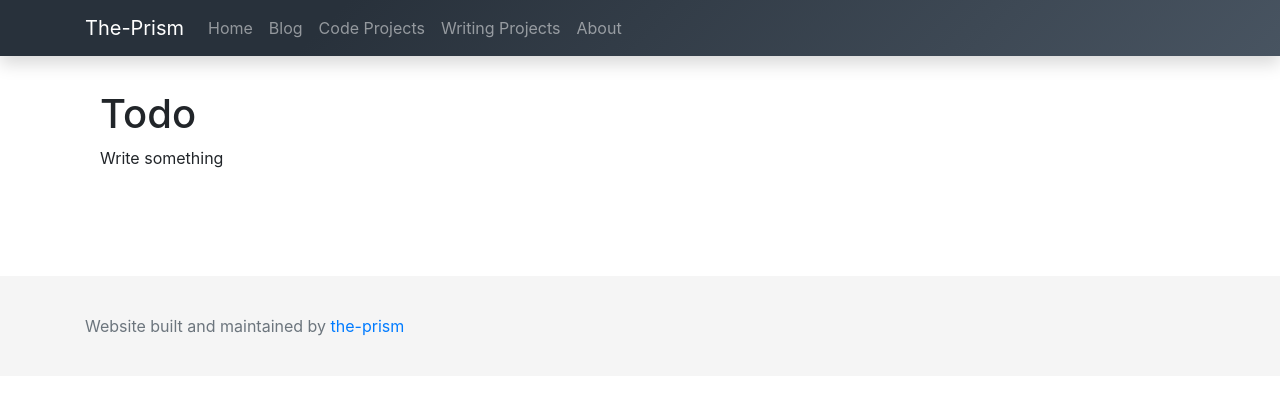
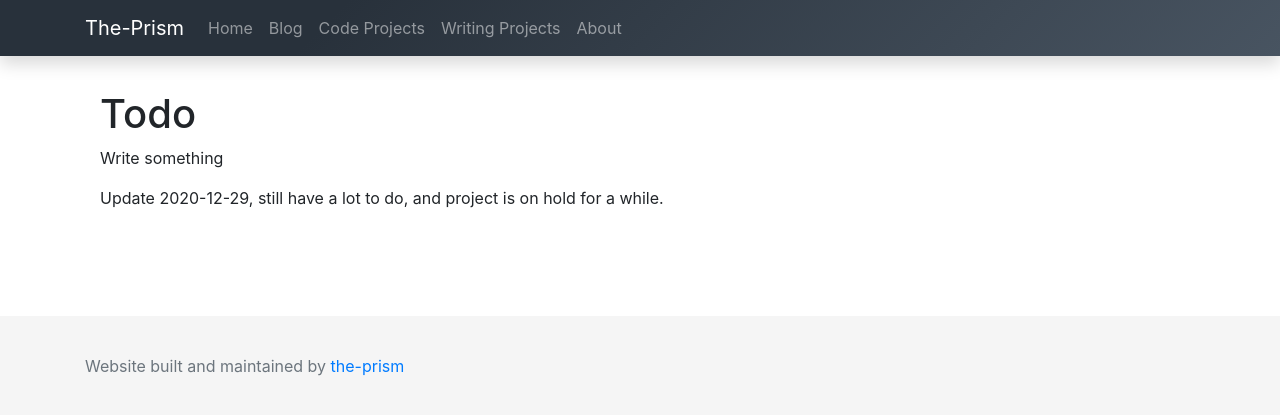
Before and after one commit to the-prism/website, a Jekyll site: the page built from code/Character-Manager.md, in a window 1280 px wide. Shown: the top 415 px of the page. Built offline with Jekyll 4.4.1, drawn with Linux system fonts in a browser that asks for light colours.

Commit message:
Update Character-Manager.md

```diff
--- a/code/Character-Manager.md
+++ b/code/Character-Manager.md
@@ -8,3 +8,5 @@ permalink: /code/Character-Manager.html
 
 # Todo
 Write something
+
+Update 2020-12-29, still have a lot to do, and project is on hold for a while.
```
